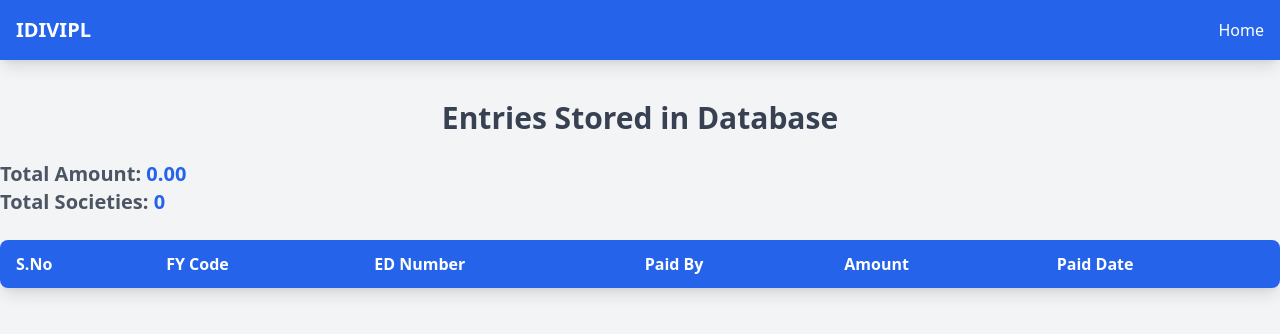
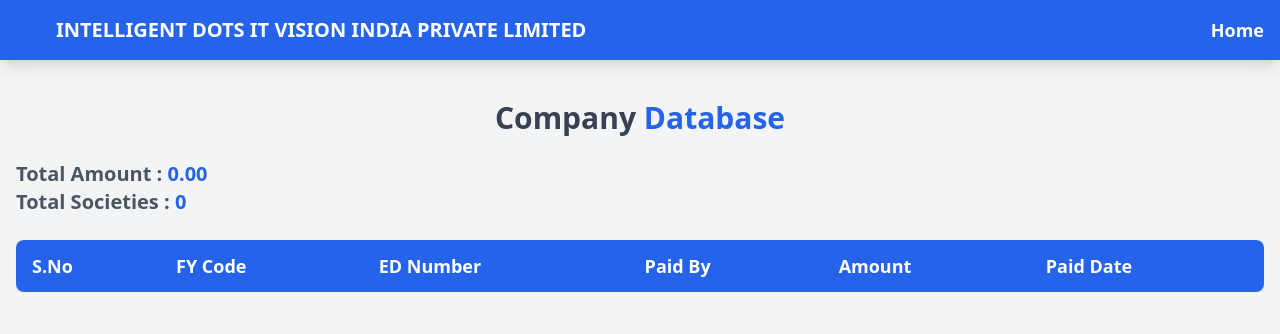
Before and after one commit to Karthi-47/Dairy_DB, a PHP site: page /view_entries.php in a window 1280 px wide. Shown: the top 334 px of the page. Run offline with PHP 8.4, Linux system fonts and the light colour scheme; data that the repository does not hold is empty; some libraries are stand-ins or nearby versions.

Commit message:
Refactor HTML structure, enhance form validation, and implement database connection in config.php

```diff
--- /dev/null
+++ b/config.php
@@ -0,0 +1,16 @@
+<?php
+// Database connection settings
+$servername = "localhost";
+$username = "root";  // Default XAMPP username
+$password = "";      // Default XAMPP password (empty)
+$database = "dairy_db"; // Database name
+
+// Create connection
+$conn = new mysqli($servername, $username, $password, $database);
+
+// Check connection
+if ($conn->connect_error) {
+    die("Connection failed: " . $conn->connect_error);
+}
+
+?>
--- a/view_entries.php
+++ b/view_entries.php
@@ -1,88 +1,81 @@
 <?php
-// Database connection settings
-$servername = "localhost";
-$username = "root";  // Default XAMPP username
-$password = "";      // Default XAMPP password (empty)
-$database = "dairy_db"; // Database name
-
-// Create connection
-$conn = new mysqli($servername, $username, $password, $database);
-
-// Check connection
-if ($conn->connect_error) {
-    die("Connection failed: " . $conn->connect_error);
-}
+include "config.php";
+session_start();
 
 // Default query to fetch all users and count distinct societies
 $sql = "SELECT * FROM dairy_details";
-
-// Execute query
 $result = $conn->query($sql);
 
-// Count total amount and total number of societies
+// Count total amount
 $total_amount = 0;
 $total_society = 0;
-
 if ($result->num_rows > 0) {
     while ($row = $result->fetch_assoc()) {
         $total_amount += $row['amount'];
     }
 }
 
-// Query to count the total number of unique societies
+// Count total unique societies
 $sql_count = "SELECT COUNT(DISTINCT edno) AS total_societies FROM dairy_details";
 $count_result = $conn->query($sql_count);
 $count_row = $count_result->fetch_assoc();
 $total_society = $count_row['total_societies'];
+?>
 
-?>
 <!DOCTYPE html>
 <html lang="en">
 <head>
     <meta charset="UTF-8">
     <meta name="viewport" content="width=device-width, initial-scale=1.0">
-    <title>View Entries</title>
+    <title>Company Database</title>
     <script src="https://cdn.tailwindcss.com"></script>
 </head>
 <body class="bg-gray-100">
 
+<!-- Navigation Bar -->
 <nav class="bg-blue-600 p-4 shadow-lg">
-        <div class="container mx-auto flex justify-between items-center">
-            <a href="index.html" class="text-white text-xl font-bold">IDIVIPL</a>
+    <div class="container flex items-center justify-between">
+        <!-- Logo -->
+        <a href="index.html" class="sm:hidden text-white text-xl font-bold">IDIVIPL</a>
+        <a href="index.html" class="hidden sm:block sm:ml-10 text-white text-xl font-bold">INTELLIGENT DOTS IT VISION INDIA PRIVATE LIMITED</a>
 
         <!-- Desktop Menu -->
-            <div class="hidden md:flex space-x-6">
-                <a href="index.html" class="text-white hover:text-gray-300">Home</a>
-
+        <div class="hidden sm:flex space-x-6">
+            <a href="index.html" class="text-white text-lg font-bold hover:text-gray-300">Home</a>
 
         </div>
 
         <!-- Mobile Menu Button -->
-            <button id="menu-button" class="md:hidden text-white">
+        <button id="menu-button" class="md:hidden text-white text-2xl focus:outline-none">
             ☰
         </button>
     </div>
 
     <!-- Mobile Menu -->
-        <div id="mobile-menu" class="hidden md:hidden flex flex-col py-4 space-y-4">
-            <a href="index.html" class="text-white text-center py-2 hover:bg-blue-800">Home</a>
-
+    <div id="mobile-menu" class="hidden md:hidden flex flex-col bg-blue-700 py-4 space-y-2">
+        <a href="index.html" class="text-white text-center py-1 hover:bg-blue-800">Home</a>
 
     </div>
 </nav>
 
-    <div class="container mx-auto">
-        <h2 class="text-3xl font-bold text-center mb-6 text-gray-700 mt-10">Entries Stored in Database</h2>
+<!-- Main Content -->
+<div class="container mx-auto px-4">
+    <h2 class="text-2xl sm:text-3xl font-bold text-center mt-10 mb-6 text-gray-700">Company <span class="text-blue-600">Database</span></h2>
 
-        <!-- Display Total Amount and Total Societies -->
+    <!-- Total Amount & Societies -->
     <div class="mb-6 text-left">
-            <p class="text-xl font-semibold text-gray-600">Total Amount: <span class="font-bold text-blue-600"><?php echo number_format($total_amount, 2); ?></span></p>
-            <p class="text-xl font-semibold text-gray-600">Total Societies: <span class="font-bold text-blue-600"><?php echo $total_society; ?></span></p>
+        <p class="text-xl font-semibold text-gray-600">Total Amount :
+            <span class="font-bold text-blue-600"><?php echo number_format($total_amount, 2); ?></span>
+        </p>
+        <p class="text-xl font-semibold text-gray-600">Total Societies :
+            <span class="font-bold text-blue-600"><?php echo $total_society; ?></span>
+        </p>
     </div>
 
-        <!-- Table of Entries -->
-        <table class="min-w-full table-auto border-collapse shadow-lg rounded-lg overflow-hidden">
-            <thead class="bg-blue-600 text-white">
+    <!-- Responsive Table -->
+    <div class="overflow-x-auto">
+        <table class="w-full table-auto border-collapse shadow-lg rounded-lg overflow-hidden">
+            <thead class="bg-blue-600 text-white text-lg">
                 <tr>
                     <th class="px-4 py-3 text-left">S.No</th>
                     <th class="px-4 py-3 text-left">FY Code</th>
@@ -94,10 +87,8 @@ $total_society = $count_row['total_societies'];
             </thead>
             <tbody class="bg-white">
                 <?php
-                // Initialize counter for auto-incrementing S.No
+                // Initialize counter
                 $counter = 1;
-
-                // Reset result pointer and fetch rows again for table display
                 $result->data_seek(0);
                 while ($row = $result->fetch_assoc()) {
                     echo "<tr class='border-t hover:bg-gray-100'>
@@ -113,6 +104,18 @@ $total_society = $count_row['total_societies'];
             </tbody>
         </table>
     </div>
+</div>
+
+<!-- Mobile Navbar Toggle Script -->
+<script>
+    const menuButton = document.getElementById('menu-button');
+    const mobileMenu = document.getElementById('mobile-menu');
+
+    menuButton.addEventListener('click', () => {
+        mobileMenu.classList.toggle('hidden');
+    });
+</script>
+
 </body>
 </html>
 
```
Also changed, not shown: index.html (+12 -12 lines), submit.php (+5 -17 lines), success.html (deleted, +0 -15 lines). Lines whose indentation alone changed are shown as unchanged.
